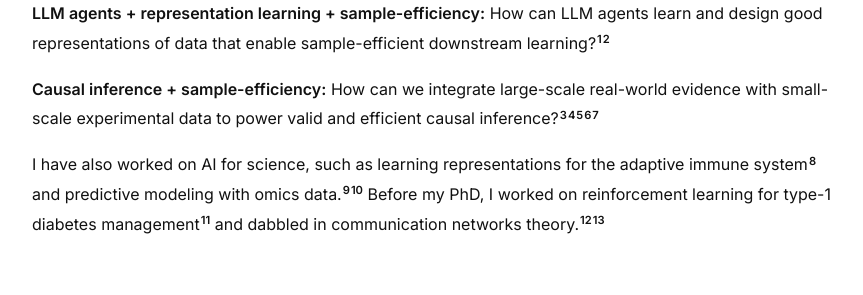
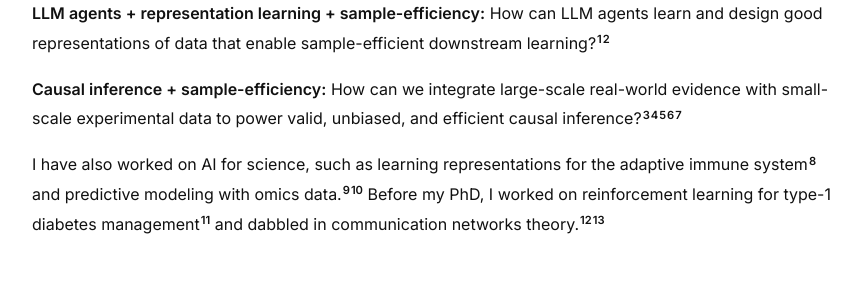
Before and after one commit to demireal/demireal.github.io, a Jekyll site: the page built from index.html, in a window 1280 px wide. Shown: the part 686-981 px from the top of the page, without its empty margins (208-1071 px from the left). Built offline with Jekyll 4.4.1, drawn with Linux system fonts in a browser that asks for light colours.

Commit message:
expand causal inference question wording
Co-authored-by: Cursor <cursoragent@cursor.com>

```diff
--- a/index.html
+++ b/index.html
@@ -55,7 +55,7 @@ title: ""
 
   <p>
     <span class="ri-label">Causal inference + sample-efficiency:</span>
-    How can we integrate large-scale real-world evidence with small-scale experimental data to power valid and efficient causal inference?<a class="ri-ref" href="https://arxiv.org/pdf/2406.02873"><sup>3</sup></a><a class="ri-ref" href="https://arxiv.org/pdf/2502.06343"><sup>4</sup></a><a class="ri-ref" href="https://proceedings.mlr.press/v238/demirel24a/demirel24a.pdf"><sup>5</sup></a><a class="ri-ref" href="https://arxiv.org/pdf/2506.01191"><sup>6</sup></a><a class="ri-ref" href="https://proceedings.mlr.press/v206/hussain23a/hussain23a.pdf"><sup>7</sup></a>
+    How can we integrate large-scale real-world evidence with small-scale experimental data to power valid, unbiased, and efficient causal inference?<a class="ri-ref" href="https://arxiv.org/pdf/2406.02873"><sup>3</sup></a><a class="ri-ref" href="https://arxiv.org/pdf/2502.06343"><sup>4</sup></a><a class="ri-ref" href="https://proceedings.mlr.press/v238/demirel24a/demirel24a.pdf"><sup>5</sup></a><a class="ri-ref" href="https://arxiv.org/pdf/2506.01191"><sup>6</sup></a><a class="ri-ref" href="https://proceedings.mlr.press/v206/hussain23a/hussain23a.pdf"><sup>7</sup></a>
   </p>
 
   <p>
```
